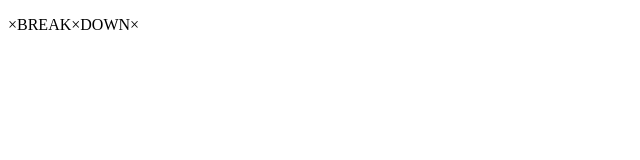
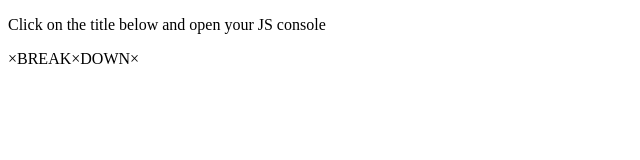
Before and after one commit to argenis0409/Dev-tools-domination, a website: page index.html in a window 1280 px wide. Shown: the whole page, without its empty margins (0-640 px from the left). Drawn offline with Linux system fonts and the light colour scheme; no server answers.

```diff
--- a/index.html
+++ b/index.html
@@ -5,7 +5,7 @@
   <title>Console Tricks!</title>
 </head>
 <body>
-
+<p>Click on the title below and open your JS console</Console></p>
   <p onClick="makeGreen()">×BREAK×DOWN×</p>
 
   <script src="index.js" ></script>
```
Also changed, not shown: package.json (added, +23 -0 lines), 2 other files.
